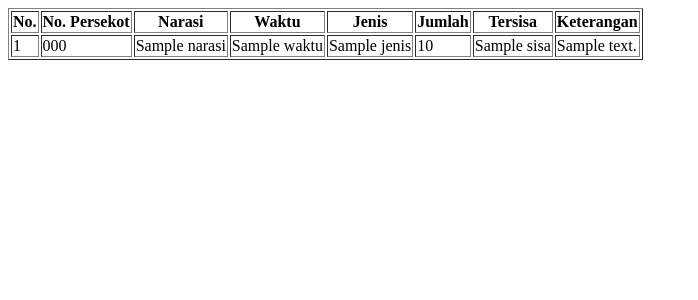
After one commit to TheQuadruplity/bsipkl, a CodeIgniter 4 app: the page made by app/Views/prints/persekot_excel.php in a window 1280 px wide. The commit adds this page. Shown: the top 300 px of the page, without its empty margins (0-698 px from the left). Run offline with PHP 8.4 and a stand-in for CodeIgniter, Linux system fonts and the light colour scheme; the template is opened without the code that fills it: most values are stand-ins (such as "Sample title", 1, 10 or a date in 2020); some libraries are stand-ins or nearby versions.

Commit message:
riwayat pengambilan: export excel

```diff
--- a/app/Views/pages/pos_neraca.php
+++ b/app/Views/pages/pos_neraca.php
@@ -5,7 +5,8 @@
 <!-- DataTales Example -->
 <div class="card shadow mb-4">
     <div class="card-header py-3">
-        <h6 class="m-0 font-weight-bold text-primary">Database</h6>
+        <a  href="<?= base_url("posneraca/printexcel") ?>" class="btn btn-primary btn-icon-split"><span class="icon text-white-50">
+        <i class="fas fa-file-excel"></i></span><span class="text">Simpan ke excel</span></a>
     </div>
     <div class="card-body">
         <div class="table-responsive">
--- /dev/null
+++ b/app/Views/prints/persekot_excel.php
@@ -0,0 +1,29 @@
+<!DOCTYPE html>
+<html lang="en">
+<body>
+<table border="1">
+    <tr>
+        <th>No.</th>
+        <th>No. Persekot</th>
+        <th>Narasi</th>
+        <th>Waktu</th>
+        <th>Jenis</th>
+        <th>Jumlah</th>
+        <th>Tersisa</th>
+        <th>Keterangan</th>
+    </tr>
+    <?php foreach($data as $i => $d): ?>
+        <tr>
+            <td><?=$i+1?></td>
+            <td><?=$d['nomor']?></td>
+            <td><?=esc($d['narasi'])?></td>
+            <td><?=$d['waktu']?></td>
+            <td><?=esc($d['jenis'])?></td>
+            <td><?=$d['jumlah']?></td>
+            <td><?=$d['sisa']?></td>
+            <td><?=esc($d['keterangan'])?></td>
+        </tr>
+    <?php endforeach ?>
+</table>
+</body>
+</html>
```
Also changed, not shown: app/Controllers/PosNeraca.php (+12 -0 lines).
